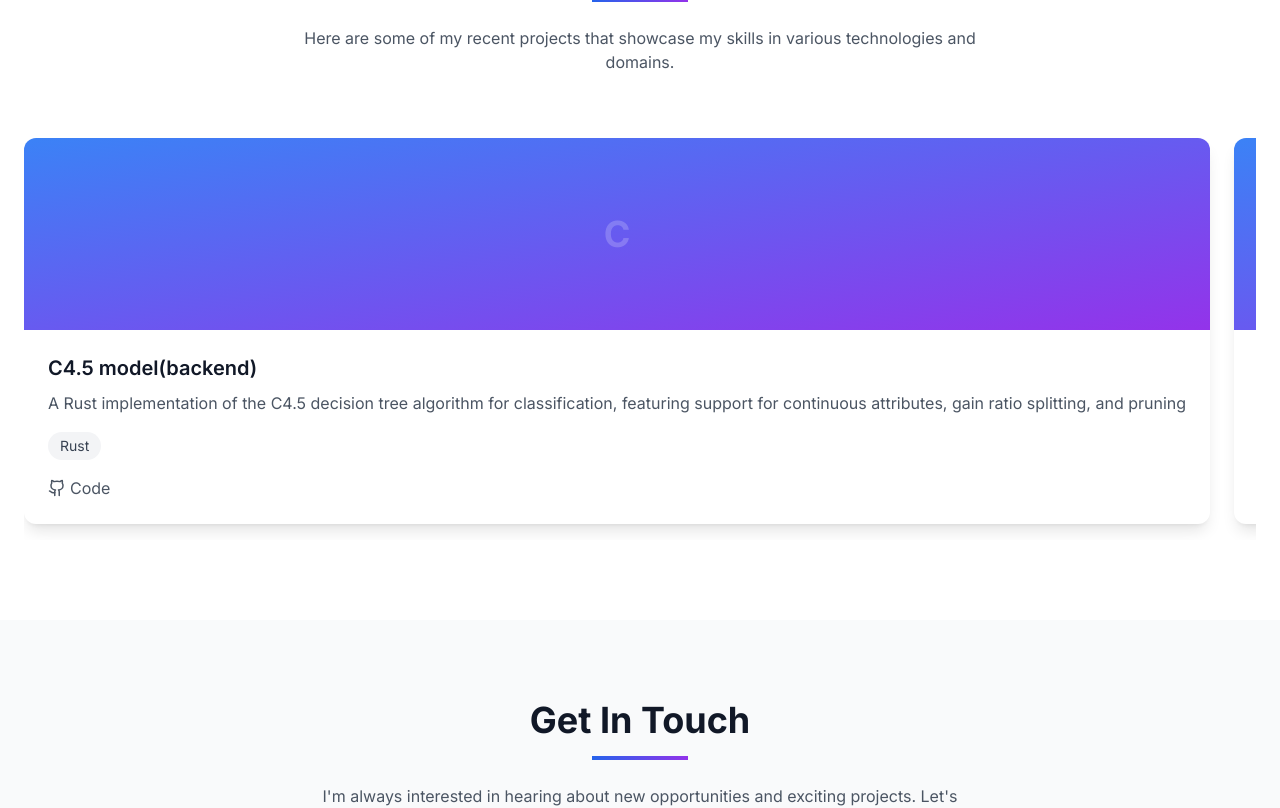
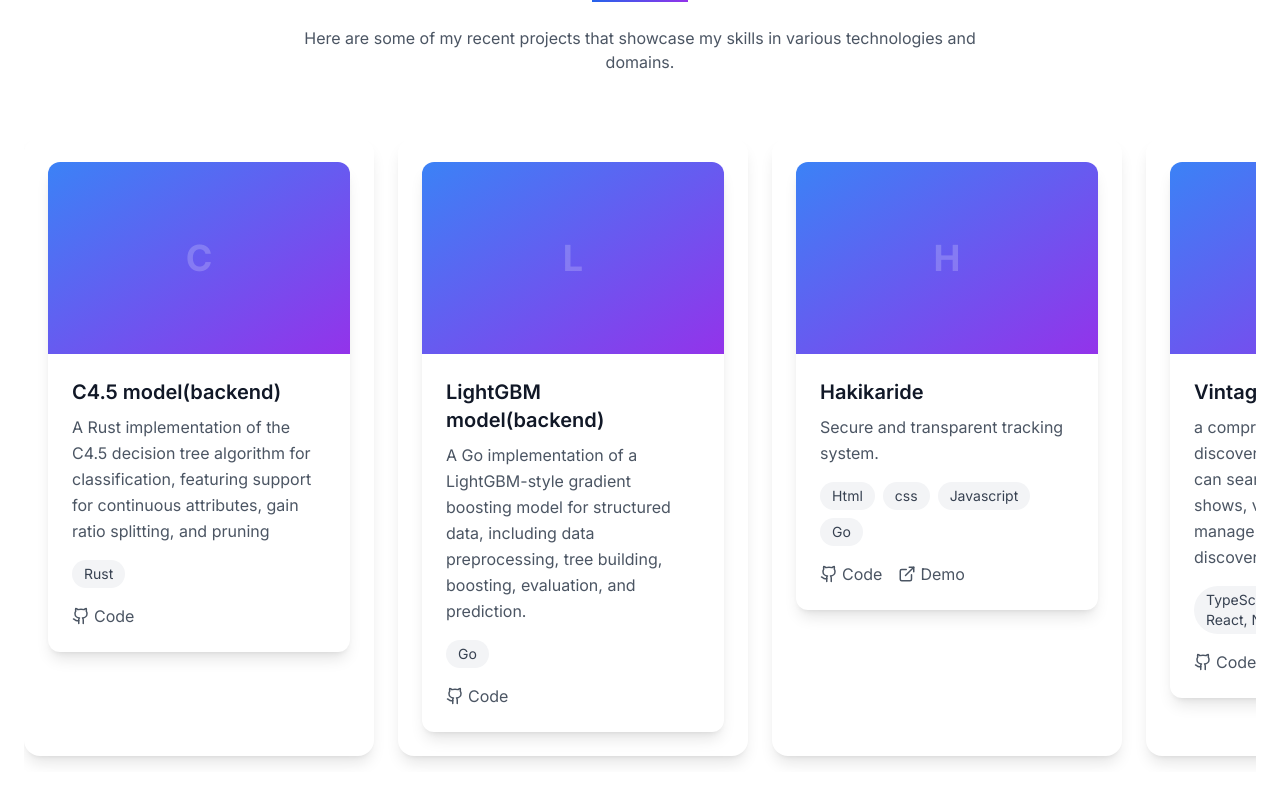
Before and after one commit to jesee-kuya/portfolio, a React (Vite) app: page / in a window 1280 px wide. Shown: the part 1620-2428 px from the top of the page. Built offline with nearby package versions, Linux system fonts and the light colour scheme.

Commit message:
refactor: change styling

```diff
--- a/src/sections/Projects.tsx
+++ b/src/sections/Projects.tsx
@@ -47,8 +47,14 @@ export const Projects: React.FC = () => {
         {/* Horizontal scroll container */}
         <div className="flex space-x-6 overflow-x-auto pb-4 scrollbar-thin scrollbar-thumb-gray-400 dark:scrollbar-thumb-gray-600">
           {projects.map((project, index) => (
-            <div key={project.title} className="min-w-[300px] flex-shrink-0">
-              <ProjectCard {...project} delay={index * 100} />
+            <div
+              key={project.title}
+              className="min-w-[300px] max-w-[350px] flex-shrink-0 flex"
+            >
+              {/* Force equal height cards */}
+              <div className="w-full h-full flex flex-col justify-between bg-white dark:bg-gray-900 shadow-lg rounded-2xl p-6">
+                <ProjectCard {...project} delay={index * 100} />
+              </div>
             </div>
           ))}
         </div>
```
